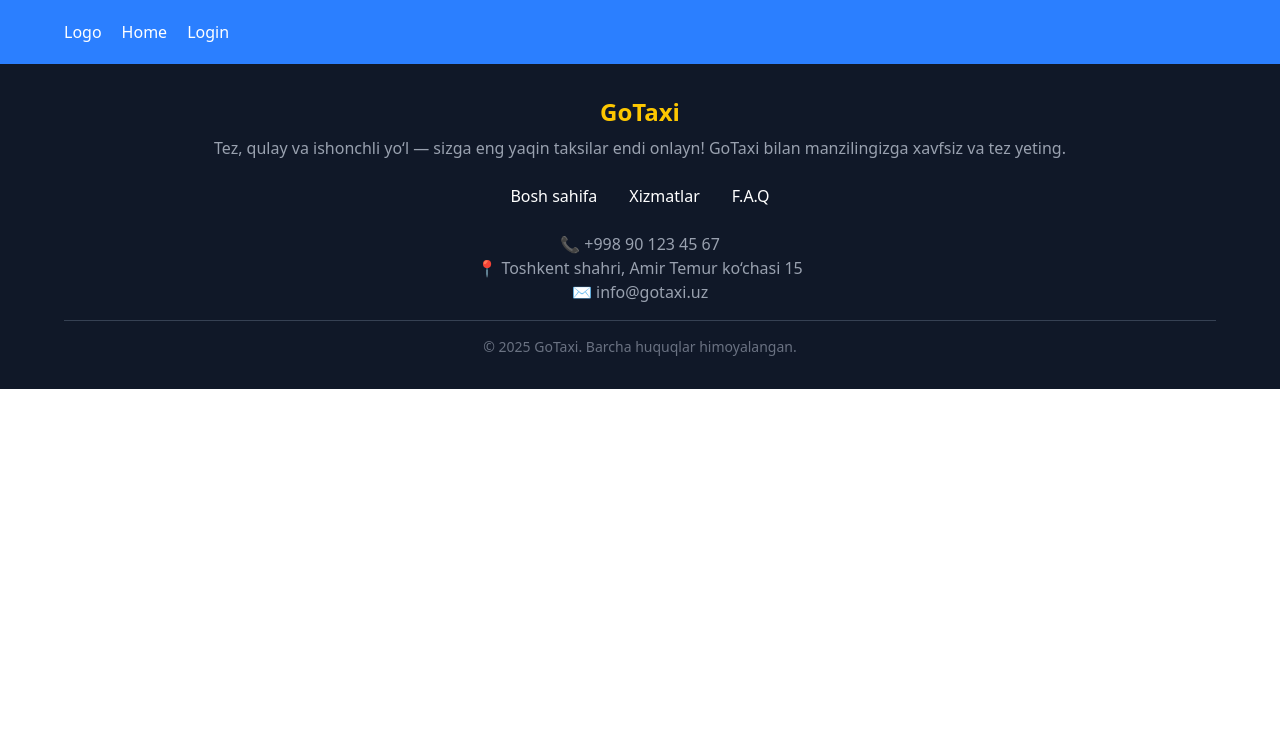
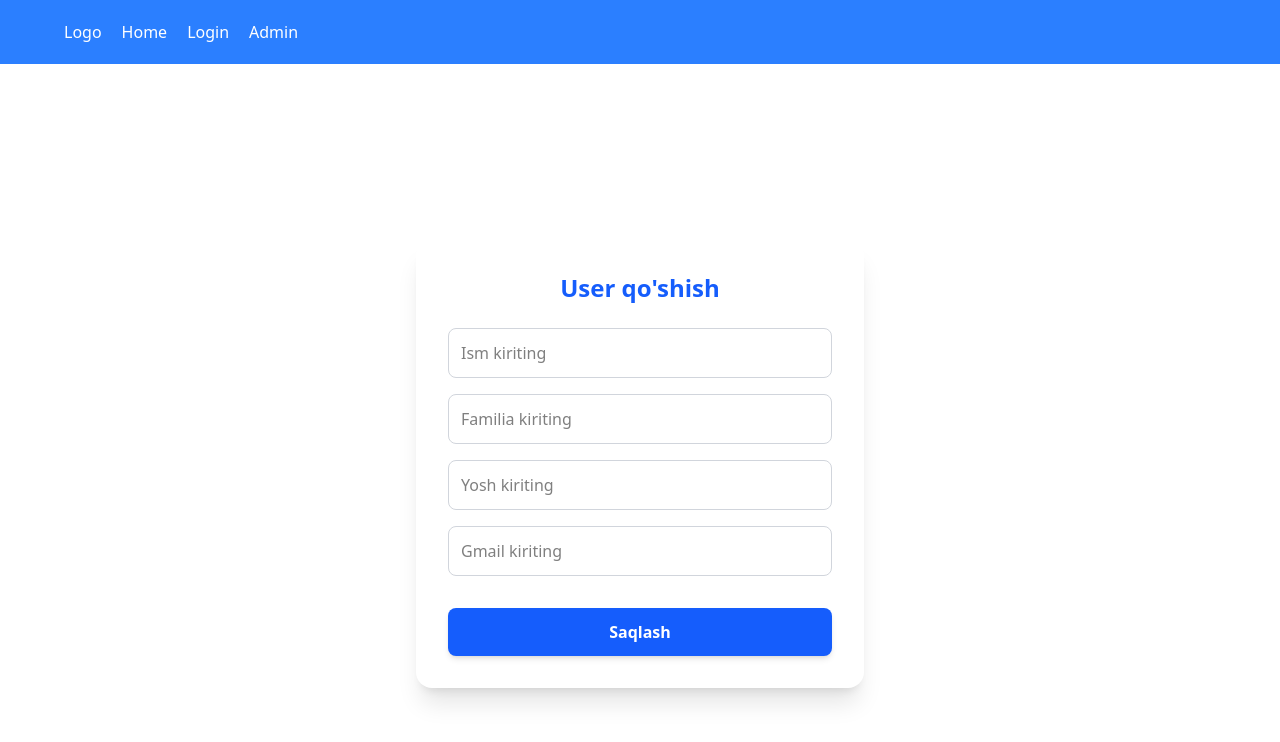
Before and after one commit to Students-demo-projects/react-ts-lesson, a React (Vite) app: page /Admin in a window 1280 px wide. Shown: the top 742 px of the page. Built offline with nearby package versions, Linux system fonts and the light colour scheme.

Commit message:
Admin sahifa yaratdim App.tsx va Header.tsx ga qo'shdim

```diff
--- a/src/App.tsx
+++ b/src/App.tsx
@@ -1,11 +1,11 @@
-import { lazy } from "react";
+import { lazy} from "react";
 import { Route, Routes } from "react-router-dom";
 import Header from "./components/Header.tsx";
-import Footer from "./components/footer/Footer.tsx";
 
 const Home = lazy(() => import("./pages/home"));
-const Login = lazy(() => import("./pages/login"))
-const Register = lazy(() => import("./pages/register"))
+const Login =lazy(()=>import("./pages/login"))
+const Register =lazy(()=>import("./pages/register"))
+const Admin=lazy(()=>import("./pages/admin/Admin.tsx"))
 function App() {
   return (
     <>
@@ -14,8 +14,9 @@ function App() {
         <Route path="/" element={<Home />} />
         <Route path="/login" element={<Login />} />
         <Route path="/register" element={<Register />} />
+         <Route path="/Admin" element={<Admin />} />
+
       </Routes>
-      <Footer />
     </>
   );
 }
--- a/src/components/Header.tsx
+++ b/src/components/Header.tsx
@@ -7,6 +7,7 @@ function Header() {
       <h1>Logo</h1>
       <NavLink to={"/"}>Home</NavLink>
       <NavLink to={"/login"}>Login</NavLink>
+      <NavLink to={"/Admin"}>Admin</NavLink>
     </nav>
   )
 }
--- /dev/null
+++ b/src/pages/admin/Admin.tsx
@@ -0,0 +1,47 @@
+const Admin = () => {
+  return (
+    <div className="min-h-screen flex items-center justify-center from-sky-50 to-blue-100 p-4">
+      <div className="bg-white shadow-xl rounded-2xl p-8 w-full max-w-md">
+        <h1 className="text-2xl font-bold text-center text-blue-600 mb-6">
+          User qo'shish
+        </h1>
+
+        <form className="flex flex-col space-y-4">
+          <input
+            name="ism"
+            type="text"
+            placeholder="Ism kiriting"
+            className="border border-gray-300 rounded-lg p-3 focus:outline-none focus:ring-2 focus:ring-blue-400 transition"
+          />
+          <input
+            name="familia"
+            type="text"
+            placeholder="Familia kiriting"
+            className="border border-gray-300 rounded-lg p-3 focus:outline-none focus:ring-2 focus:ring-blue-400 transition"
+          />
+          <input
+            name="yosh"
+            type="number"
+            placeholder="Yosh kiriting"
+            className="border border-gray-300 rounded-lg p-3 focus:outline-none focus:ring-2 focus:ring-blue-400 transition"
+          />
+          <input
+            name="gmail"
+            type="email"
+            placeholder="Gmail kiriting"
+            className="border border-gray-300 rounded-lg p-3 focus:outline-none focus:ring-2 focus:ring-blue-400 transition"
+          />
+
+          <button
+            type="submit"
+            className="mt-4 bg-blue-600 hover:bg-blue-700 text-white font-semibold py-3 rounded-lg shadow-md transition"
+          >
+            Saqlash
+          </button>
+        </form>
+      </div>
+    </div>
+  );
+};
+
+export default Admin;
```
